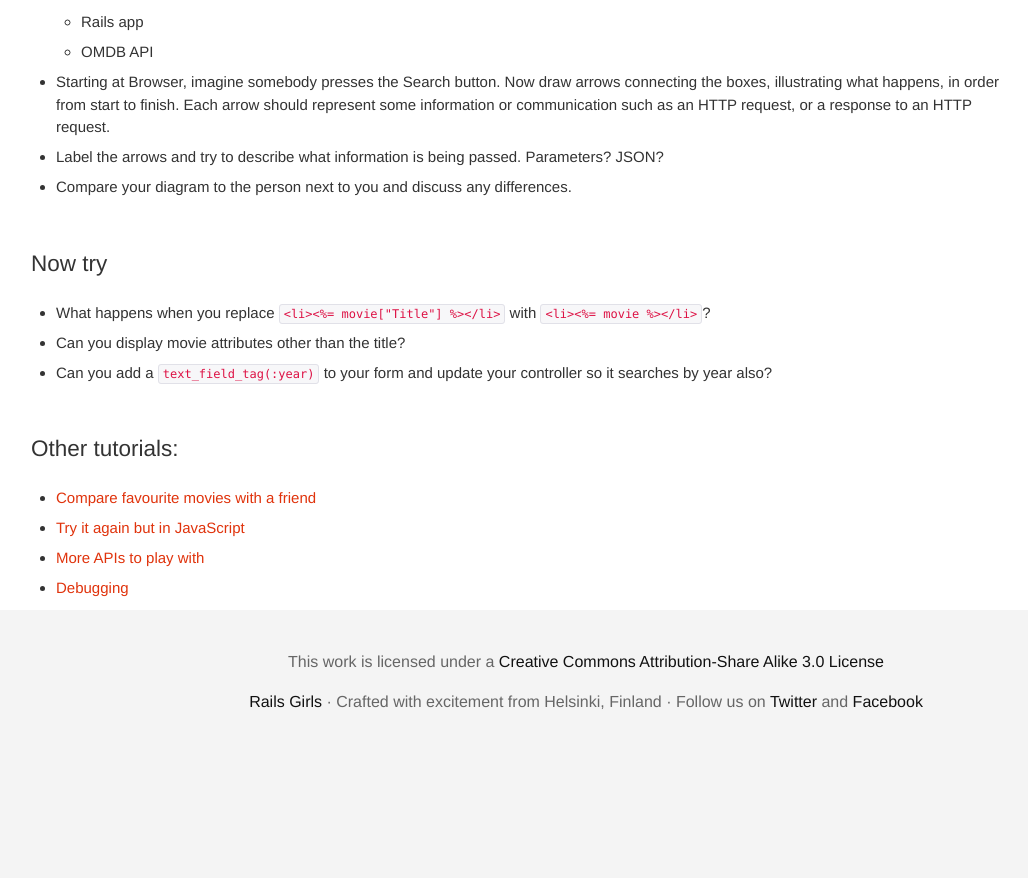
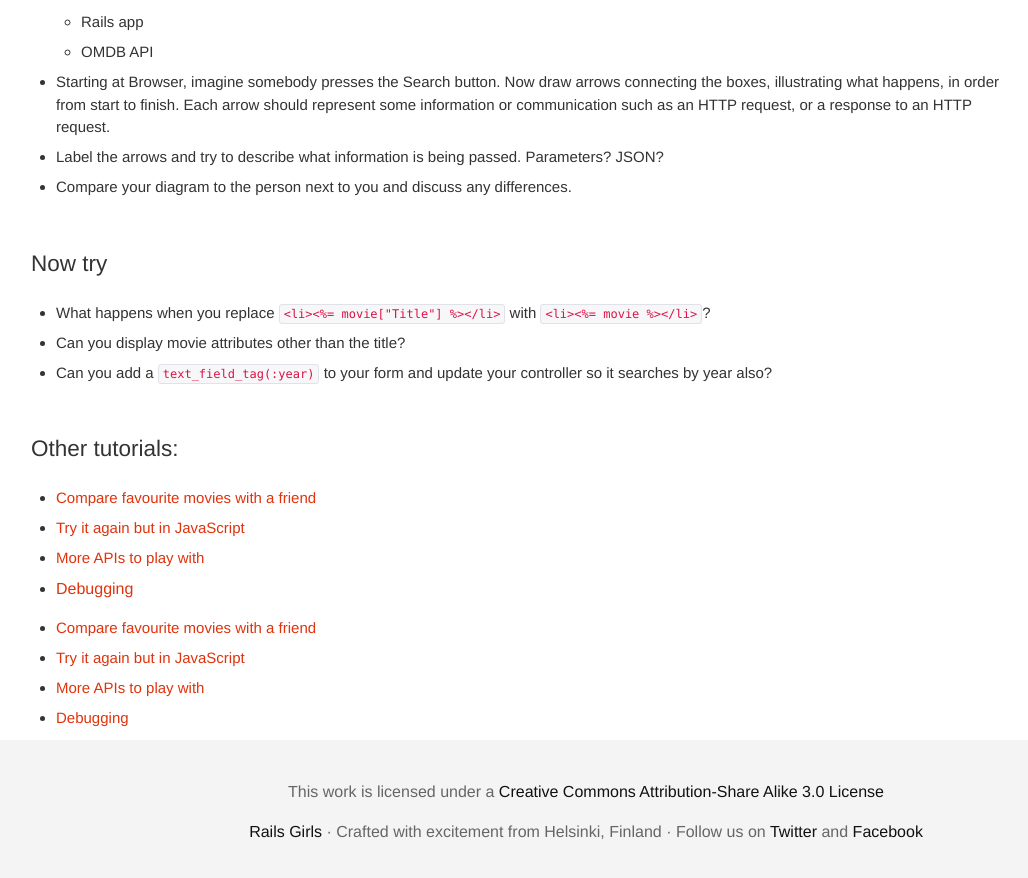
Before and after one commit to tracymu/api-tutorial, a Jekyll site: the page built from index.md, in a window 1280 px wide and 900 px high, scrolled down 9084 px. Shown: the top 878 px of the window, without its empty margins (54-1082 px from the left). Built offline with Jekyll 4.4.1, drawn with Linux system fonts in a browser that asks for light colours; nearby versions of some CDN libraries; before the commit the page ends 9854 px from its top, so only the background shows below that.

Commit message:
testing relative links bug on heroku

```diff
--- a/index.md
+++ b/index.md
@@ -370,7 +370,12 @@ This code includes a loop, which will loop through each of the movies and pull o
 
 ### Other tutorials:
 
- - [Compare favourite movies with a friend](compare-favourite-movies)
- - [Try it again but in JavaScript](omdb-javascript)
- - [More APIs to play with](api-list)
- - [Debugging](debugging)
+ - [Compare favourite movies with a friend](https://rails-girls-api-tutorial.herokuapp.com/compare-favourite-movies)
+ - [Try it again but in JavaScript](https://rails-girls-api-tutorial.herokuapp.com/omdb-javascript)
+ - [More APIs to play with](https://rails-girls-api-tutorial.herokuapp.com/api-list)
+ - [Debugging](https://rails-girls-api-tutorial.herokuapp.com/debugging)
+
+ - [Compare favourite movies with a friend](/compare-favourite-movies)
+ - [Try it again but in JavaScript](/omdb-javascript)
+ - [More APIs to play with](/api-list)
+ - [Debugging](/debugging)
```
